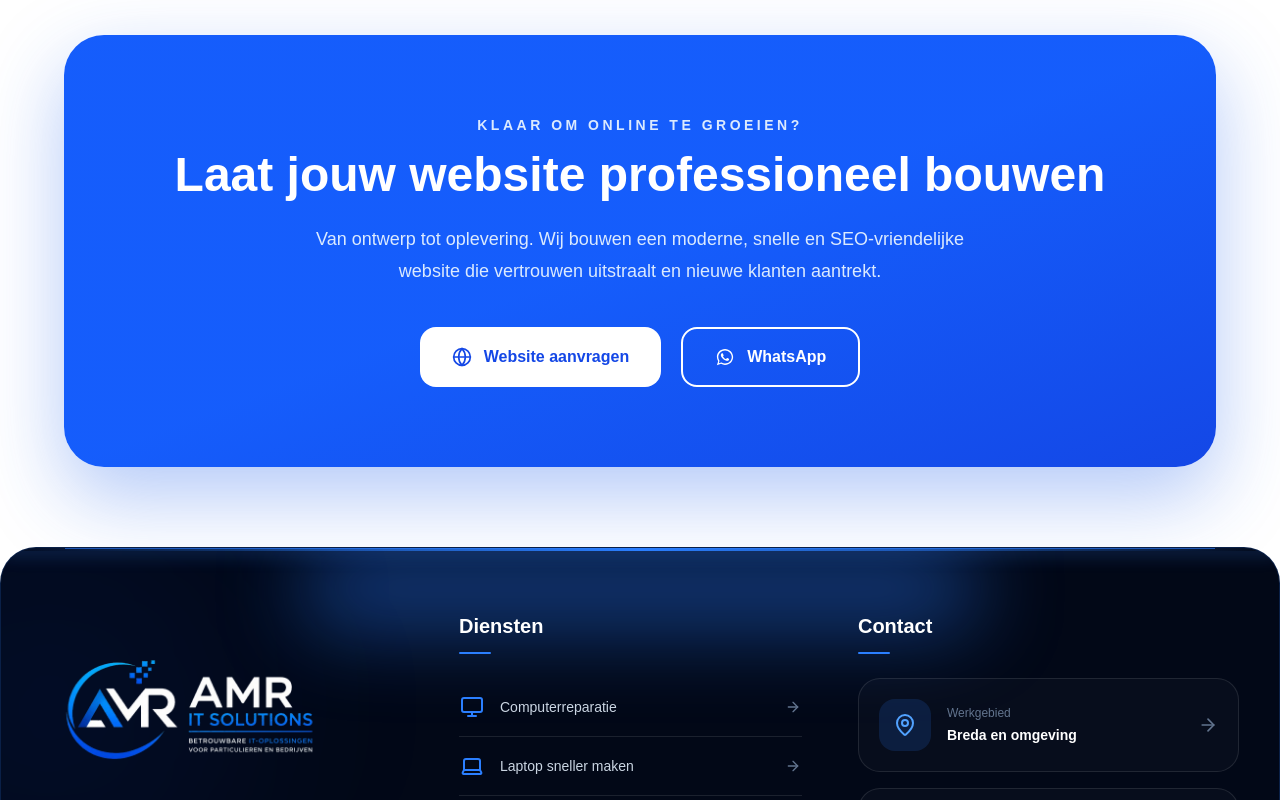
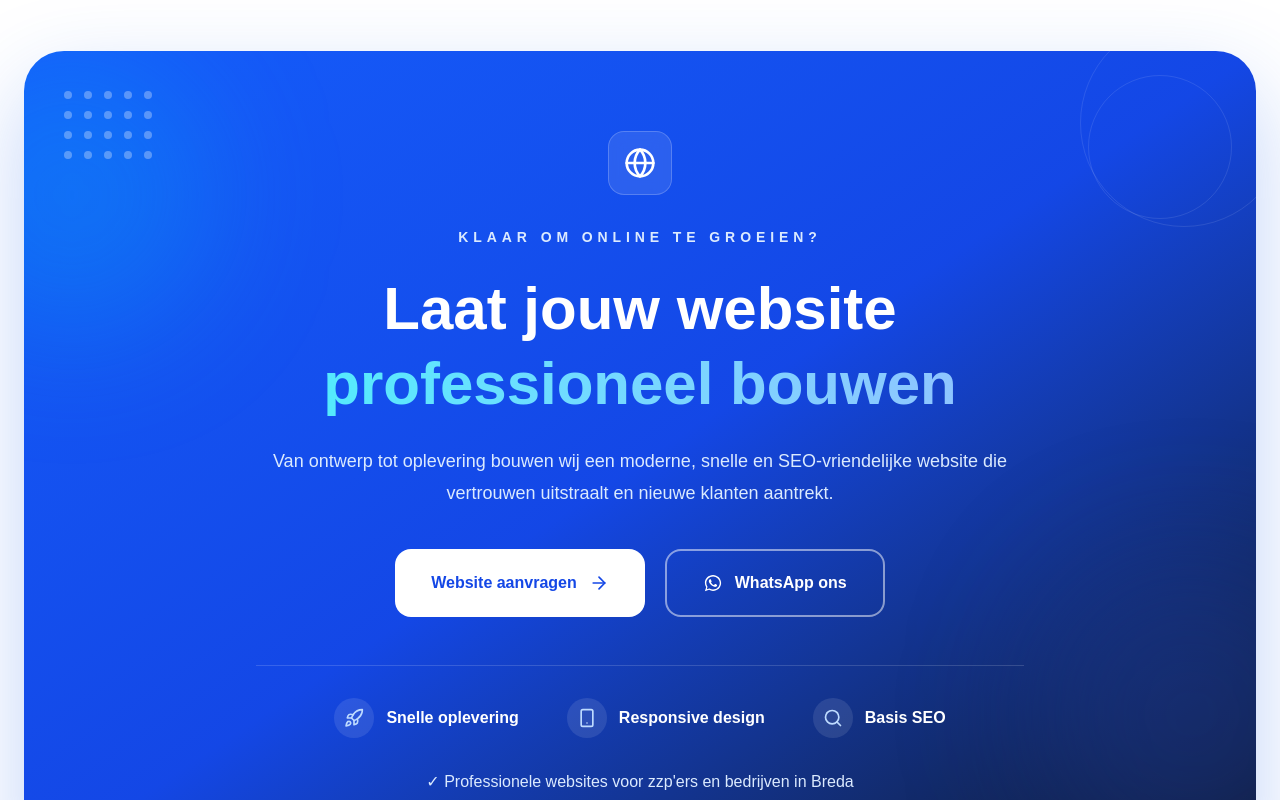
Before and after one commit to amritsolutions/amr-it-solutions, a Next.js app: page /website-laten-maken in a window 1280 px wide. Shown: the part 3860-4660 px from the top of the page. Built offline with nearby package versions, Linux system fonts and the light colour scheme.

Commit message:
verbeteren

```diff
--- a/components/WebsiteCTA.tsx
+++ b/components/WebsiteCTA.tsx
@@ -1,49 +1,133 @@
+import {
+  ArrowRight,
+  Globe,
+  Rocket,
+  Search,
+  Smartphone,
+} from "lucide-react";
 import WhatsAppIcon from "@/components/icons/WhatsAppIcon";
 import { WHATSAPP_URL } from "@/lib/whatsapp";
-import { Globe } from "lucide-react";
 
 export default function WebsiteCTA() {
   return (
-    <section className="bg-white px-6 py-20">
-      <div className="mx-auto max-w-6xl overflow-hidden rounded-[2.5rem] bg-gradient-to-br from-blue-600 via-blue-600 to-blue-700 px-10 py-20 text-center text-white shadow-[0_30px_80px_rgba(37,99,235,0.35)]">
+    <section className="bg-white px-6 py-24">
+      <div className="mx-auto max-w-7xl">
+        <div className="relative overflow-hidden rounded-[40px] bg-gradient-to-br from-blue-600 via-blue-700 to-slate-900 px-8 py-16 text-center text-white shadow-[0_35px_90px_rgba(37,99,235,0.28)] sm:px-12 lg:px-20 lg:py-20">
 
-        <p className="text-sm font-bold uppercase tracking-[0.25em] text-blue-100">
-          Klaar om online te groeien?
+          {/* Glow links */}
+          <div
+            aria-hidden="true"
+            className="absolute -left-24 top-0 h-72 w-72 rounded-full bg-cyan-400/20 blur-3xl"
+          />
+
+          {/* Glow rechts */}
+          <div
+            aria-hidden="true"
+            className="absolute -right-24 bottom-0 h-80 w-80 rounded-full bg-blue-900/40 blur-3xl"
+          />
+
+          {/* Decoratieve cirkels */}
+          <div
+            aria-hidden="true"
+            className="absolute -right-8 -top-8 h-52 w-52 rounded-full border border-white/10"
+          />
+
+          <div
+            aria-hidden="true"
+            className="absolute right-6 top-6 h-36 w-36 rounded-full border border-white/10"
+          />
+
+          {/* Stippen */}
+          <div
+            aria-hidden="true"
+            className="absolute left-10 top-10 grid grid-cols-5 gap-3 opacity-30"
+          >
+            {Array.from({ length: 20 }).map((_, index) => (
+              <span
+                key={index}
+                className="h-2 w-2 rounded-full bg-white"
+              />
+            ))}
+          </div>
+
+          <div className="relative z-10">
+
+            <div className="mx-auto flex h-16 w-16 items-center justify-center rounded-2xl border border-white/20 bg-white/10 backdrop-blur">
+              <Globe className="h-8 w-8" />
+            </div>
+
+            <p className="mt-8 text-sm font-extrabold uppercase tracking-[0.35em] text-blue-100">
+              KLAAR OM ONLINE TE GROEIEN?
             </p>
 
-        <h2 className="mt-4 text-4xl font-extrabold lg:text-5xl">
-          Laat jouw website professioneel bouwen
+            <h2 className="mx-auto mt-6 max-w-4xl text-4xl font-extrabold leading-tight sm:text-5xl lg:text-6xl">
+              Laat jouw website{" "}
+              <span className="bg-gradient-to-r from-cyan-300 to-blue-300 bg-clip-text text-transparent">
+                professioneel bouwen
+              </span>
             </h2>
 
-        <p className="mx-auto mt-6 max-w-2xl text-lg leading-8 text-blue-100">
-          Van ontwerp tot oplevering. Wij bouwen een moderne, snelle en
-          SEO-vriendelijke website die vertrouwen uitstraalt en nieuwe klanten
-          aantrekt.
+            <p className="mx-auto mt-6 max-w-3xl text-lg leading-8 text-blue-100">
+              Van ontwerp tot oplevering bouwen wij een moderne, snelle en
+              SEO-vriendelijke website die vertrouwen uitstraalt en nieuwe
+              klanten aantrekt.
             </p>
 
-        <div className="mt-10 flex flex-wrap justify-center gap-5">
+            <div className="mt-10 flex flex-col justify-center gap-5 sm:flex-row">
 
               <a
                 href="/#contact"
-            className="inline-flex items-center gap-3 rounded-2xl bg-white px-8 py-4 font-bold text-blue-700 transition-all duration-300 hover:-translate-y-1 hover:shadow-xl"
+                className="inline-flex items-center justify-center gap-3 rounded-2xl bg-white px-9 py-5 font-bold text-blue-700 transition-all duration-300 hover:-translate-y-1 hover:shadow-2xl"
               >
-            <Globe className="h-5 w-5" />
                 Website aanvragen
+                <ArrowRight className="h-5 w-5" />
               </a>
 
               <a
                 href={WHATSAPP_URL}
                 target="_blank"
                 rel="noopener noreferrer"
-            aria-label="Neem contact op via WhatsApp"
-            className="inline-flex items-center gap-3 rounded-2xl border-2 border-white px-8 py-4 font-bold text-white transition-all duration-300 hover:-translate-y-1 hover:border-green-500 hover:bg-green-500 hover:shadow-xl"
+                className="inline-flex items-center justify-center gap-3 rounded-2xl border-2 border-white/50 px-9 py-5 font-bold text-white transition-all duration-300 hover:-translate-y-1 hover:border-green-400 hover:bg-green-500 hover:shadow-2xl"
               >
                 <WhatsAppIcon className="h-5 w-5" />
-            WhatsApp
+                WhatsApp ons
               </a>
 
             </div>
 
+            <div className="mx-auto mt-12 h-px max-w-3xl bg-white/15" />
+
+            <div className="mt-8 flex flex-wrap items-center justify-center gap-x-12 gap-y-5">
+
+              <div className="flex items-center gap-3 font-semibold">
+                <span className="flex h-10 w-10 items-center justify-center rounded-full bg-white/10">
+                  <Rocket className="h-5 w-5 text-blue-200" />
+                </span>
+                Snelle oplevering
+              </div>
+
+              <div className="flex items-center gap-3 font-semibold">
+                <span className="flex h-10 w-10 items-center justify-center rounded-full bg-white/10">
+                  <Smartphone className="h-5 w-5 text-blue-200" />
+                </span>
+                Responsive design
+              </div>
+
+              <div className="flex items-center gap-3 font-semibold">
+                <span className="flex h-10 w-10 items-center justify-center rounded-full bg-white/10">
+                  <Search className="h-5 w-5 text-blue-200" />
+                </span>
+                Basis SEO
+              </div>
+
+            </div>
+
+            <p className="mt-8 text-blue-100">
+              ✓ Professionele websites voor zzp'ers en bedrijven in Breda
+            </p>
+
+          </div>
+        </div>
       </div>
     </section>
   );
```
Lines whose indentation alone changed are shown as unchanged.
